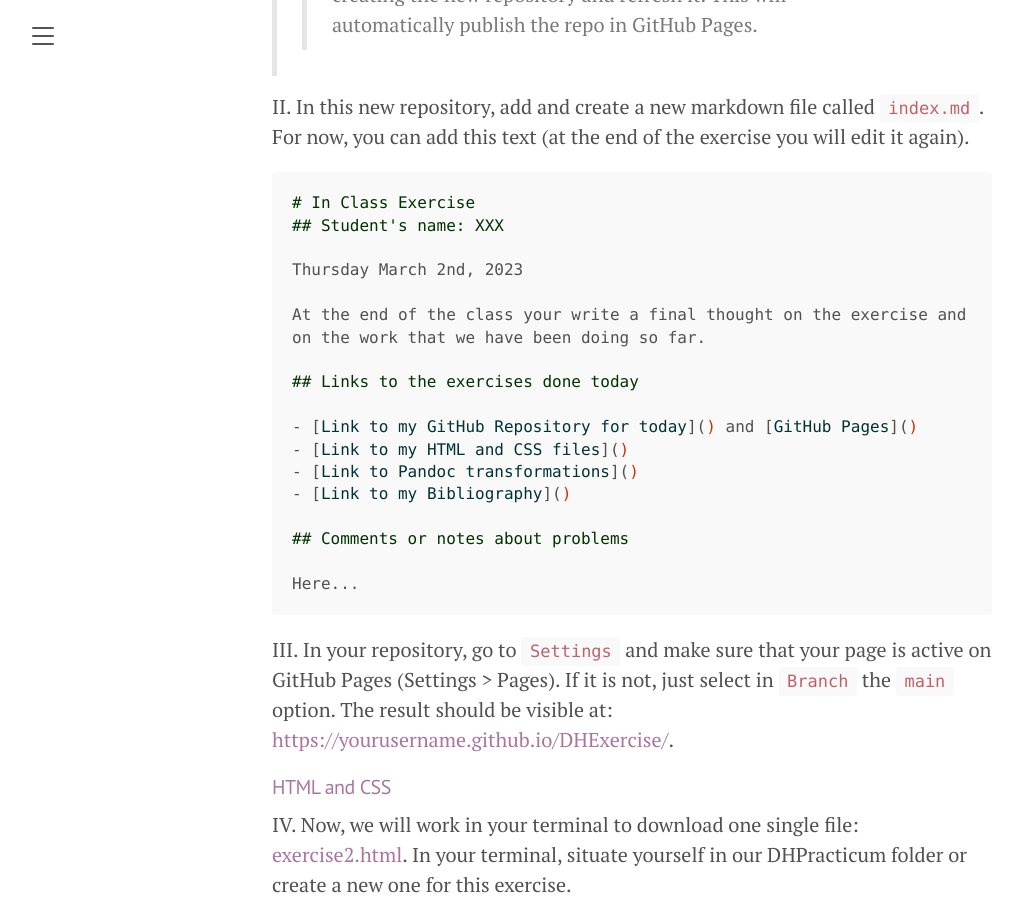
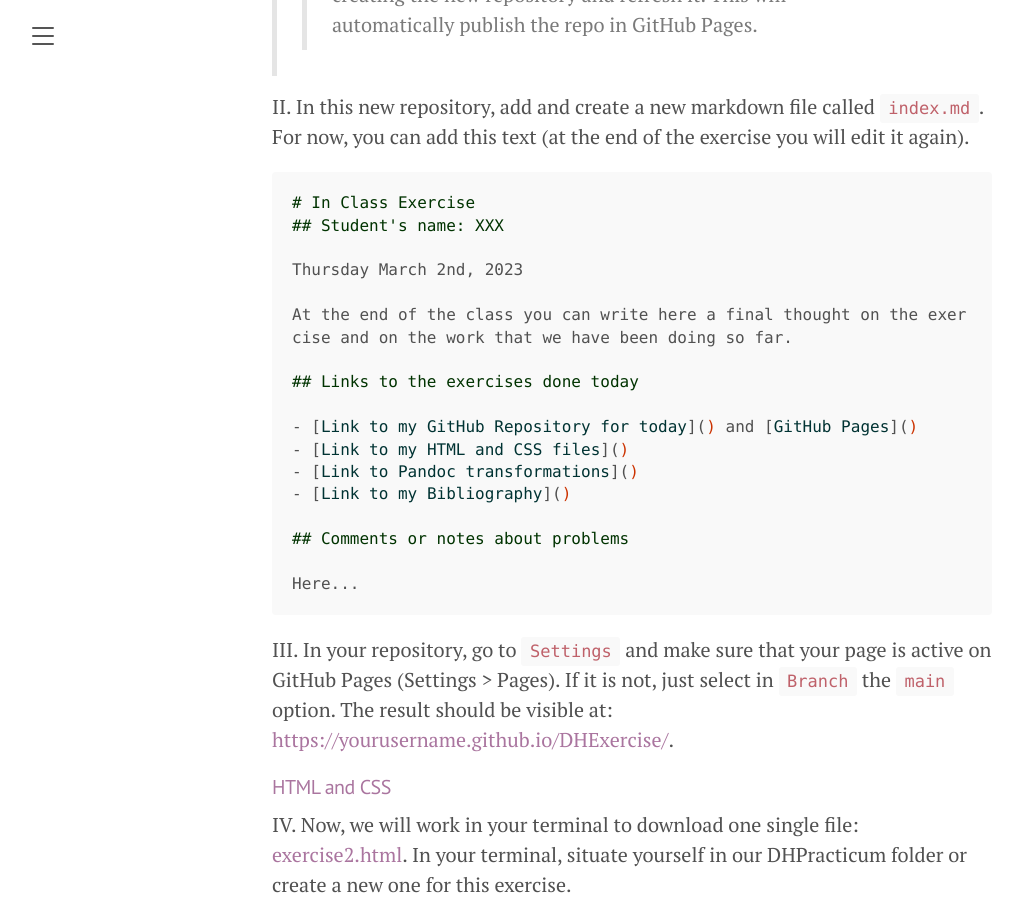
Before and after one commit to susannalles/DHPracticum_Spring23, a Jekyll site: the page built from exercises/5.InClassExercise.md, in a window 1280 px wide and 900 px high, scrolled down 788 px. Shown: the whole window, without its empty margins (8-1029 px from the left). Built offline with Jekyll 4.4.1, drawn with Linux system fonts in a browser that asks for light colours.

Commit message:
Update 5.InClassExercise.md

```diff
--- a/exercises/5.InClassExercise.md
+++ b/exercises/5.InClassExercise.md
@@ -21,7 +21,7 @@ II. In this new repository, add and create a new markdown file called `index.md`
 
 Thursday March 2nd, 2023
 
-At the end of the class your write a final thought on the exercise and on the work that we have been doing so far.
+At the end of the class you can write here a final thought on the exercise and on the work that we have been doing so far.
 
 ## Links to the exercises done today
 
```
